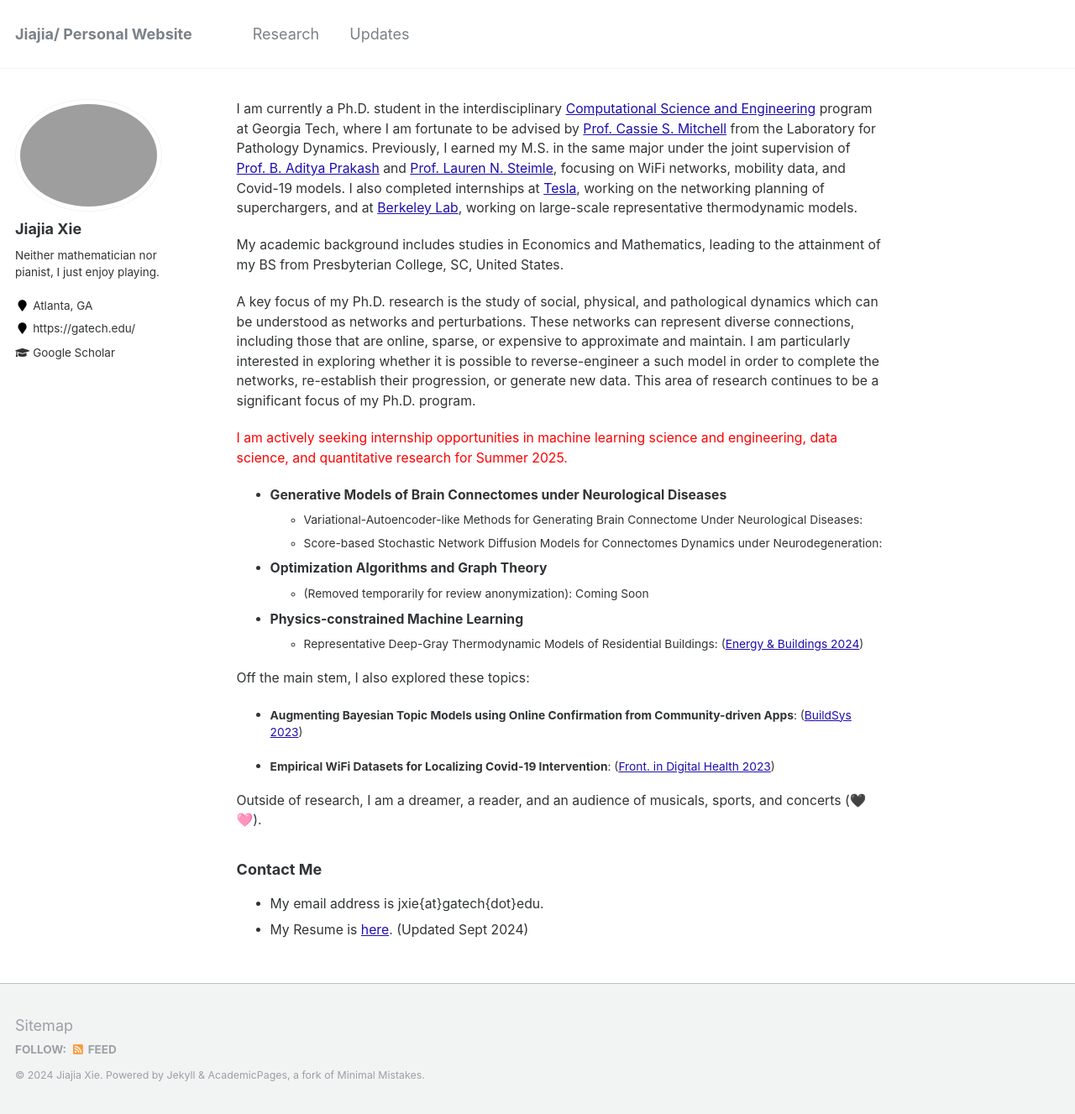
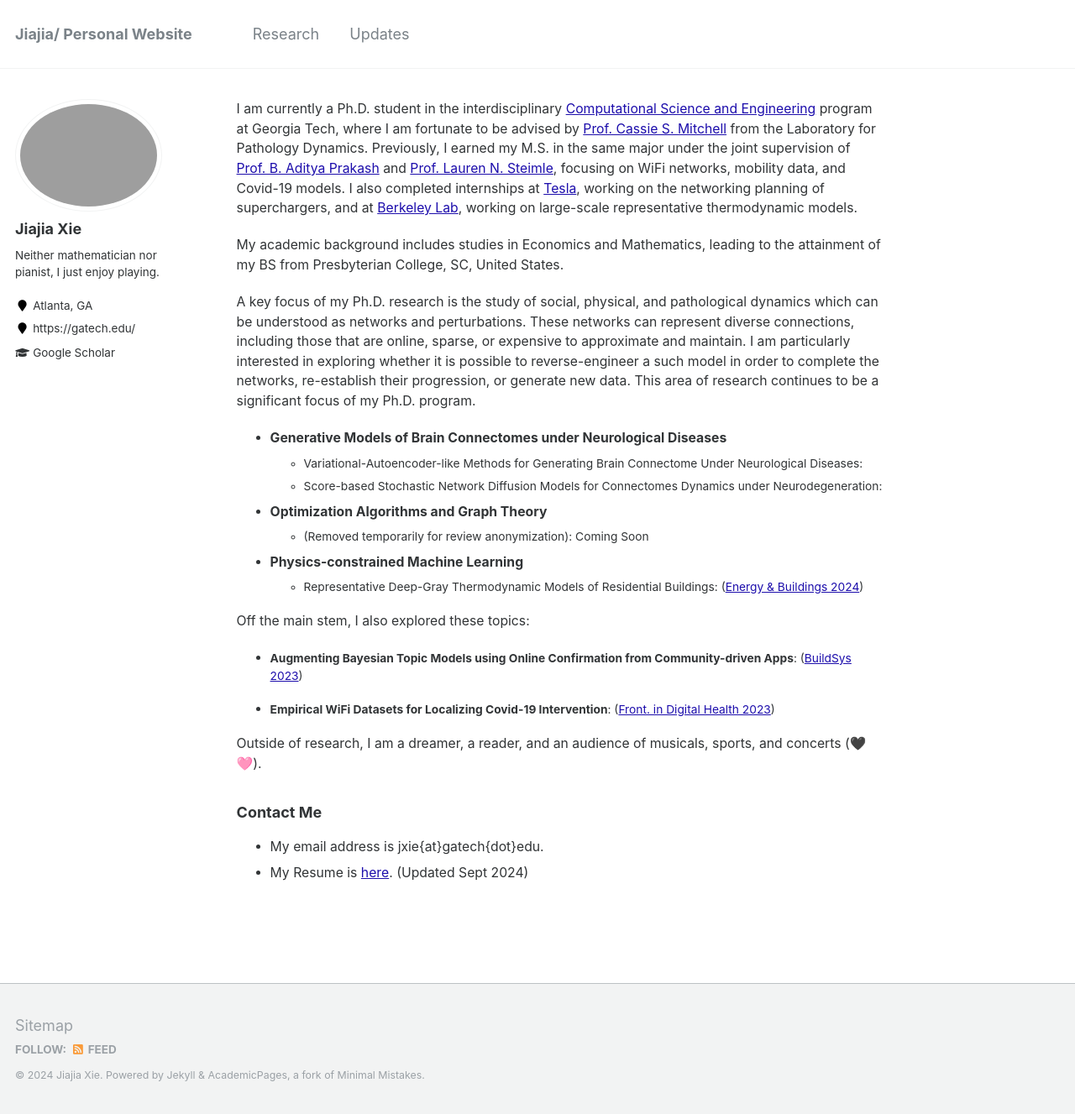
Before and after one commit to jxie1997/jxie1997.github.io, a Jekyll site: the page built from _pages/about.md, in a window 1280 px wide and 1327 px high. Shown: the whole window at 84% size. Built offline with Jekyll 4.4.1, drawn with Linux system fonts in a browser that asks for light colours.

Commit message:
nov 19 1st

```diff
--- a/_pages/about.md
+++ b/_pages/about.md
@@ -15,8 +15,6 @@ My academic background includes studies in Economics and Mathematics, leading to
 
 A key focus of my Ph.D. research is the study of social, physical, and pathological dynamics which can be understood as networks and perturbations. These networks can represent diverse connections, including those that are online, sparse, or expensive to approximate and maintain. I am particularly interested in exploring whether it is possible to reverse-engineer a such model in order to complete the networks, re-establish their progression, or generate new data. This area of research continues to be a significant focus of my Ph.D. program.
 
-
-<span style="color: red"> I am actively seeking internship opportunities in machine learning science and engineering, data science, and quantitative research for Summer 2025. </span>
 
 * **Generative Models of Brain Connectomes under Neurological Diseases**
   - Variational-Autoencoder-like Methods for Generating Brain Connectome Under Neurological Diseases:
```
